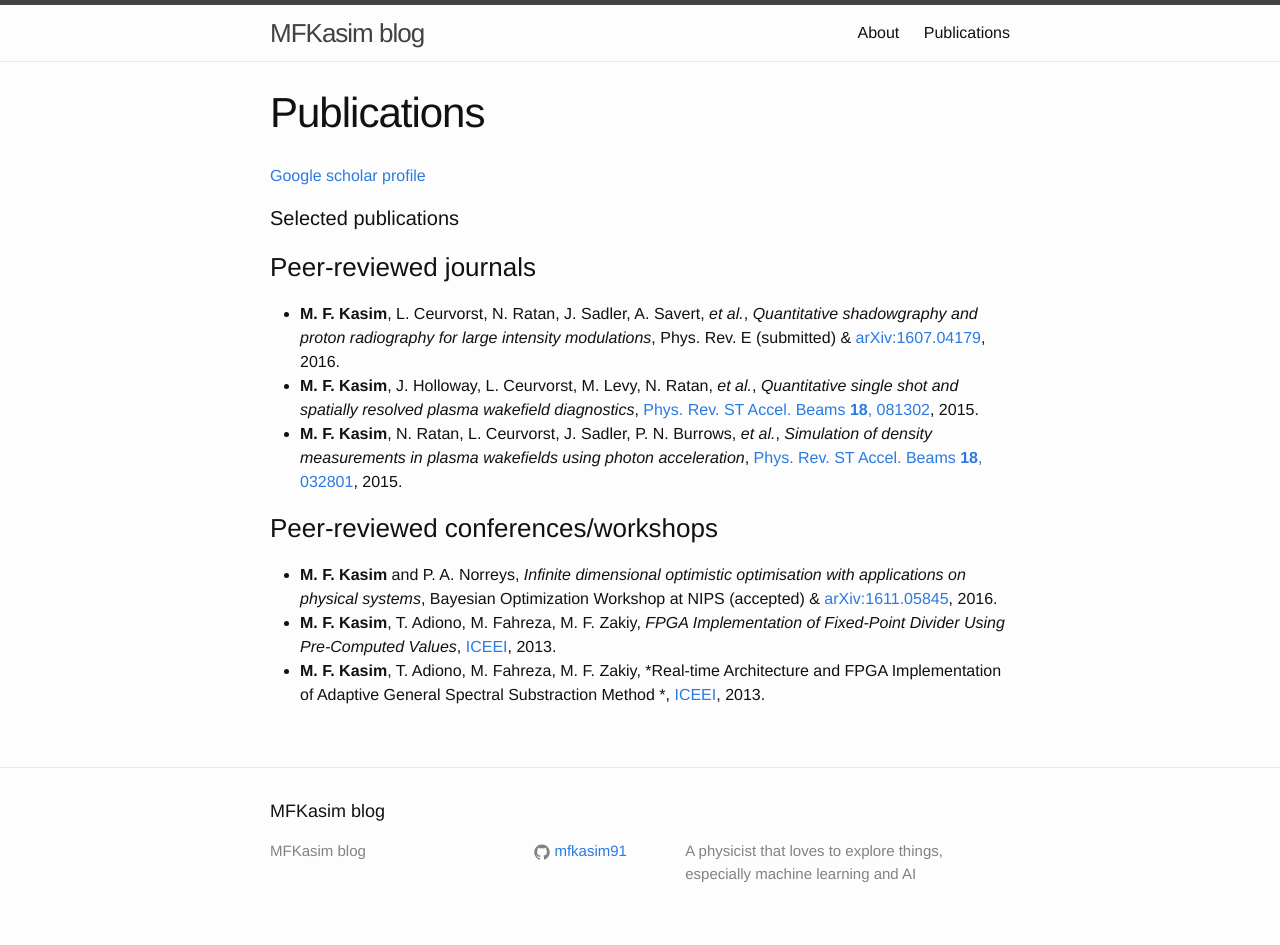
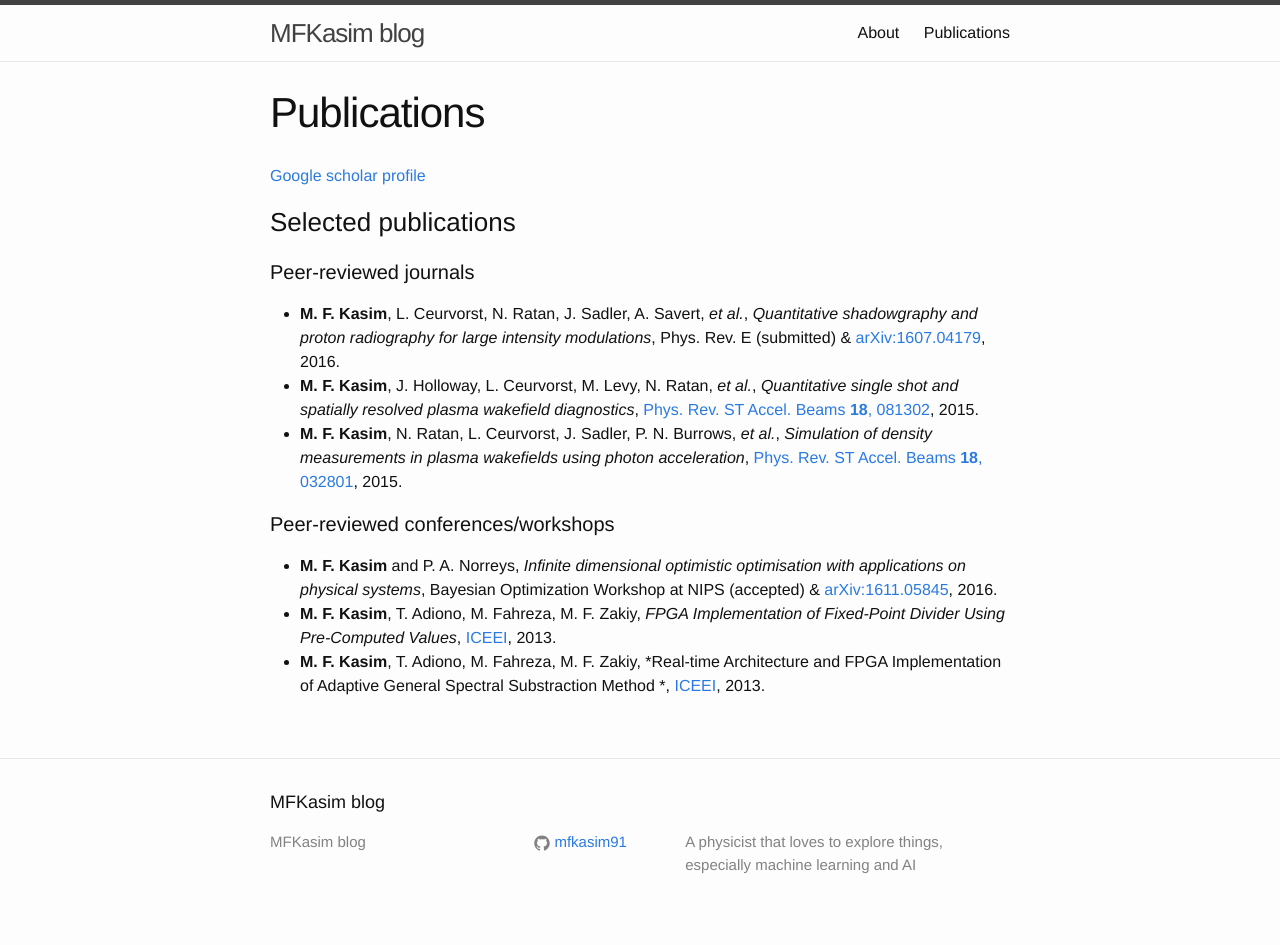
Before and after one commit to mfkasim1/mfkasim1.github.io, a Jekyll site: the page built from publications.md, in a window 1280 px wide. Built offline with Jekyll 4.4.1, drawn with Linux system fonts in a browser that asks for light colours.

```diff
--- a/publications.md
+++ b/publications.md
@@ -6,14 +6,14 @@ permalink: /publications/
 
 [Google scholar profile](https://scholar.google.co.uk/citations?user=WmeftKUAAAAJ&hl=en)
 
-#### Selected publications
+### Selected publications
 
-### Peer-reviewed journals
+#### Peer-reviewed journals
 * **M. F. Kasim**, L. Ceurvorst, N. Ratan, J. Sadler, A. Savert, *et al.*, *Quantitative shadowgraphy and proton radiography for large intensity modulations*, Phys. Rev. E (submitted) &  [arXiv:1607.04179](https://arxiv.org/pdf/1607.04179v1.pdf), 2016.
 * **M. F. Kasim**, J. Holloway, L. Ceurvorst, M. Levy, N. Ratan, *et al.*, *Quantitative single shot and spatially resolved plasma wakefield diagnostics*, [Phys. Rev. ST Accel. Beams **18**, 081302](https://doi.org/10.1103/PhysRevSTAB.18.081302), 2015.
 * **M. F. Kasim**, N. Ratan, L. Ceurvorst, J. Sadler, P. N. Burrows, *et al.*, *Simulation of density measurements in plasma wakefields using photon acceleration*, [Phys. Rev. ST Accel. Beams **18**, 032801](https://doi.org/10.1103/PhysRevSTAB.18.032801), 2015.
 
-### Peer-reviewed conferences/workshops
+#### Peer-reviewed conferences/workshops
 * **M. F. Kasim** and P. A. Norreys, *Infinite dimensional optimistic optimisation with applications on physical systems*, Bayesian Optimization Workshop at NIPS (accepted) & [arXiv:1611.05845](https://arxiv.org/pdf/1611.05845v1.pdf), 2016.
 * **M. F. Kasim**, T. Adiono, M. Fahreza, M. F. Zakiy, *FPGA Implementation of Fixed-Point Divider Using Pre-Computed Values*, [ICEEI](https://doi.org/10.1016/j.protcy.2013.12.182), 2013.
 * **M. F. Kasim**, T. Adiono, M. Fahreza, M. F. Zakiy, *Real-time Architecture and FPGA Implementation of Adaptive General Spectral Substraction Method *, [ICEEI](https://doi.org/10.1016/j.protcy.2013.12.180), 2013.
```
